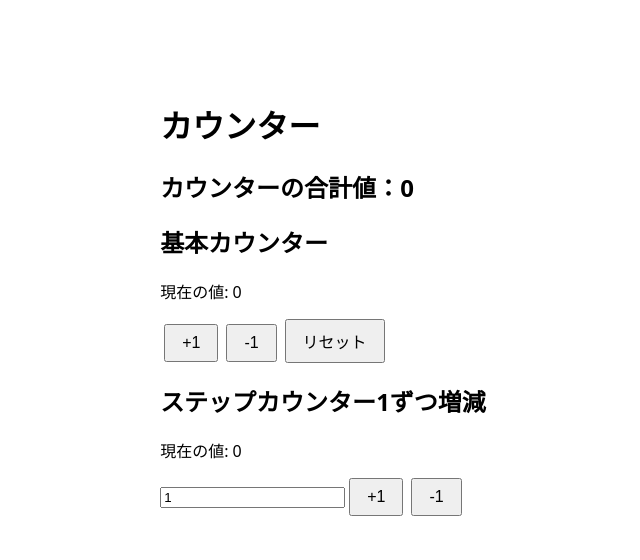
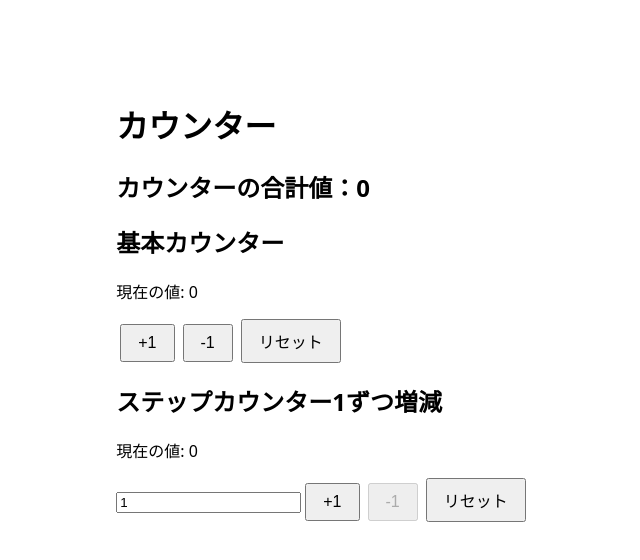
Before and after one commit to hikari-tanimoto/counter, a React (Vite) app: page / in a window 1280 px wide. Shown: the top 560 px of the page, without its empty margins (317-957 px from the left). Built offline with nearby package versions, Linux system fonts and the light colour scheme.

Commit message:
Refactor button click handlers in App

```diff
--- a/src/App.tsx
+++ b/src/App.tsx
@@ -11,8 +11,8 @@ function App() {
       <h2>カウンターの合計値：{count + stepCount}</h2>
       <h2>基本カウンター</h2>
       <p>現在の値: {count}</p>
-      <button onClick={() => setCount(count + 1)}>+1</button>
-      <button onClick={() => setCount(count - 1)}>-1</button>
+      <button onClick={() => setCount((prev) => prev + 1)}>+1</button>
+      <button onClick={() => setCount((prev) => prev - 1)}>-1</button>
       <button onClick={() => setCount(0)}>リセット</button>
       <h2>ステップカウンター{step}ずつ増減</h2>
       <p>現在の値: {stepCount}</p>
@@ -22,7 +22,13 @@ function App() {
         onChange={(e) => setStep(Number(e.target.value))}
       />
       <button onClick={() => setStepCount(stepCount + step)}>+{step}</button>
-      <button onClick={() => setStepCount(stepCount - step)}>-{step}</button>
+      <button
+        onClick={() => setStepCount(stepCount - step)}
+        disabled={stepCount === 0}
+      >
+        -{step}
+      </button>
+      <button onClick={() => setStepCount(0)}>リセット</button>
     </div>
   );
 }
```
